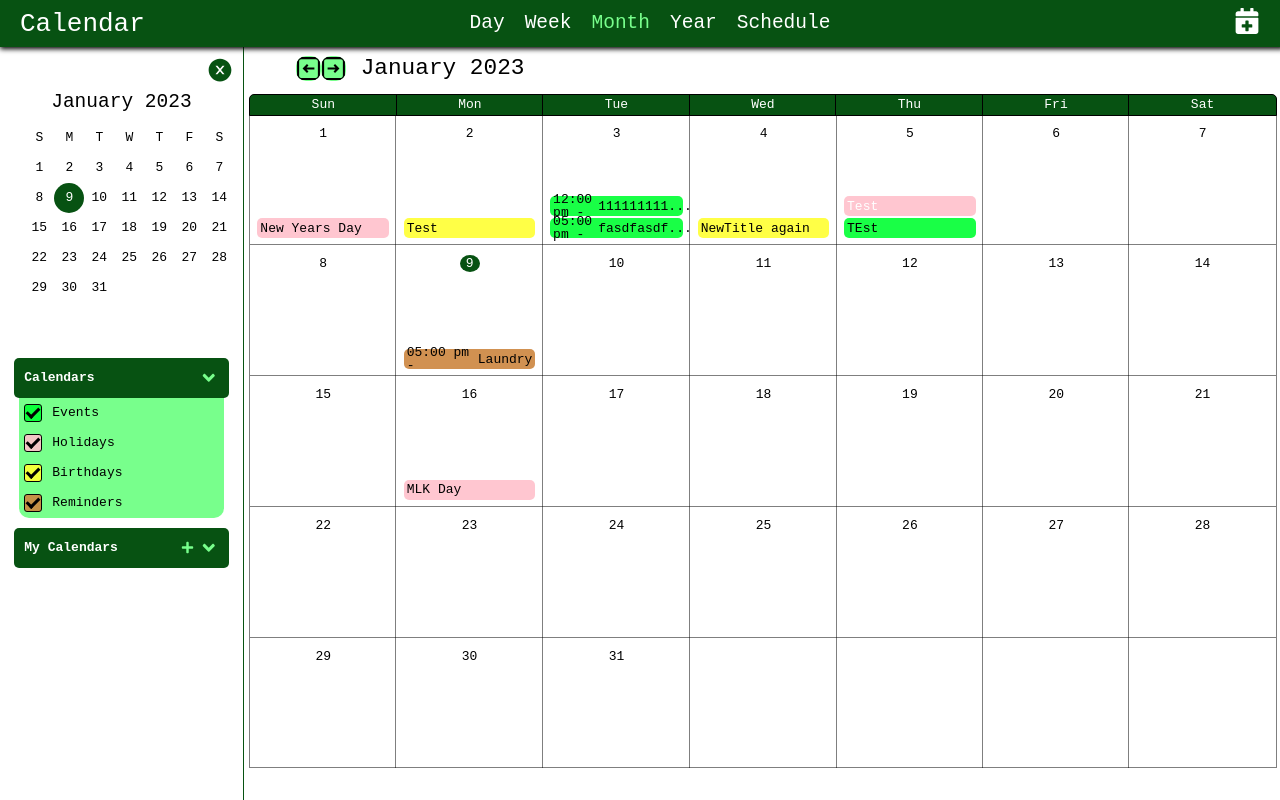
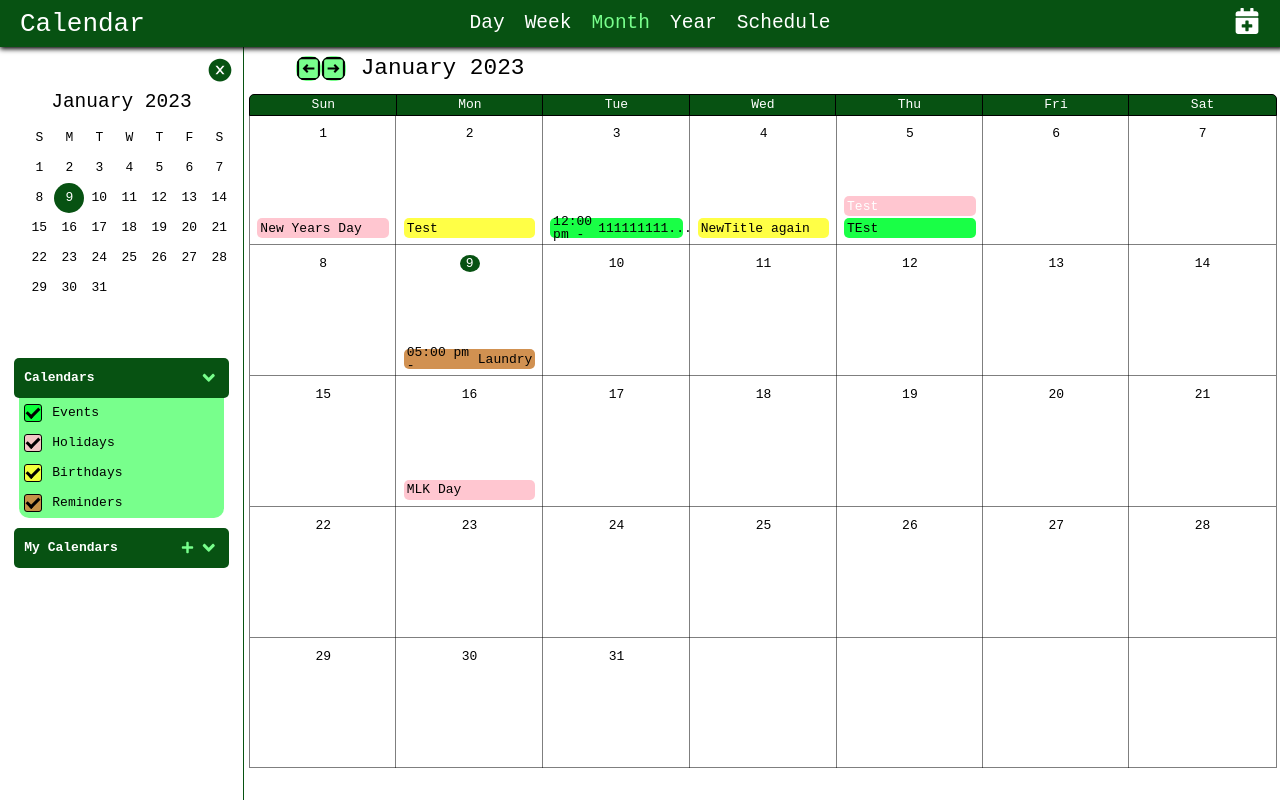
Before and after one commit to kraig-hebert/calendar, a React (Create React App) app: page / in a window 1280 px wide. Built offline with nearby package versions, Linux system fonts and the light colour scheme; data requests are answered from the project's data file.

Commit message:
finished updating modal

```diff
--- a/db.json
+++ b/db.json
@@ -65,15 +65,6 @@
       "endTime": "2023-01-03T16:00:00.000Z",
       "allDay": false,
       "id": 20
-    },
-    {
-      "title": "fasdfasdfasdfa",
-      "filter": "Events",
-      "color": "rgb(0,0,0)",
-      "startTime": "2023-01-03T17:00:00.000Z",
-      "endTime": "2023-01-03T23:00:00.000Z",
-      "allDay": false,
-      "id": 21
     },
     {
       "title": "NewTitle again",
--- a/src/components/common/modals/eventModal/switchSelectors/styles.js
+++ b/src/components/common/modals/eventModal/switchSelectors/styles.js
@@ -13,7 +13,7 @@ export const useStyles = createUseStyles((theme) => ({
     display: 'flex',
     justifyContent: 'space-between',
     alignItems: 'center',
-    width: '60%',
+    width: '90%',
     marginTop: '10px',
     '& p': {
       fontSize: '1.25rem',
```
